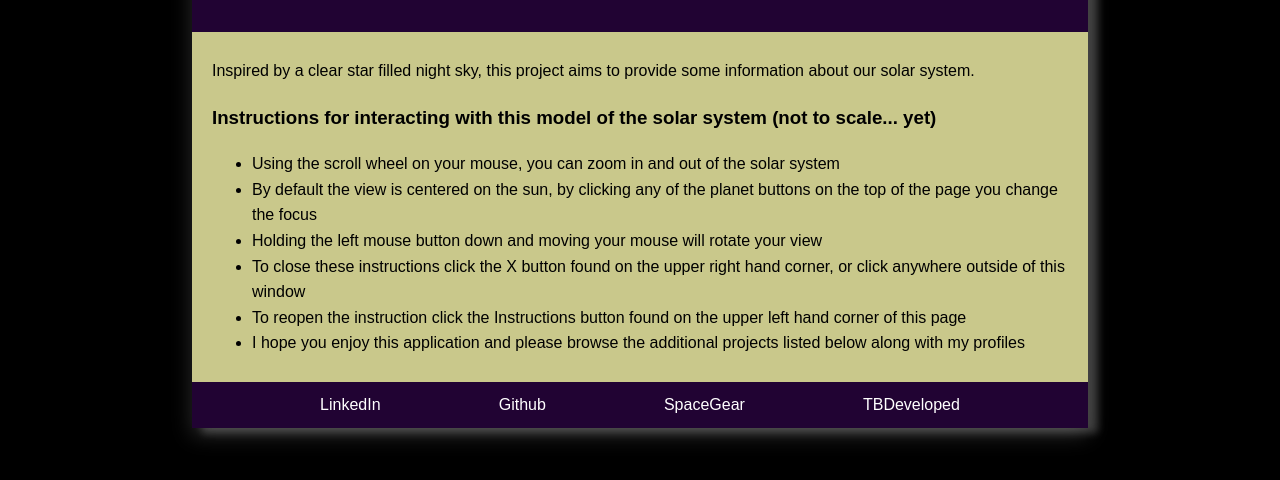
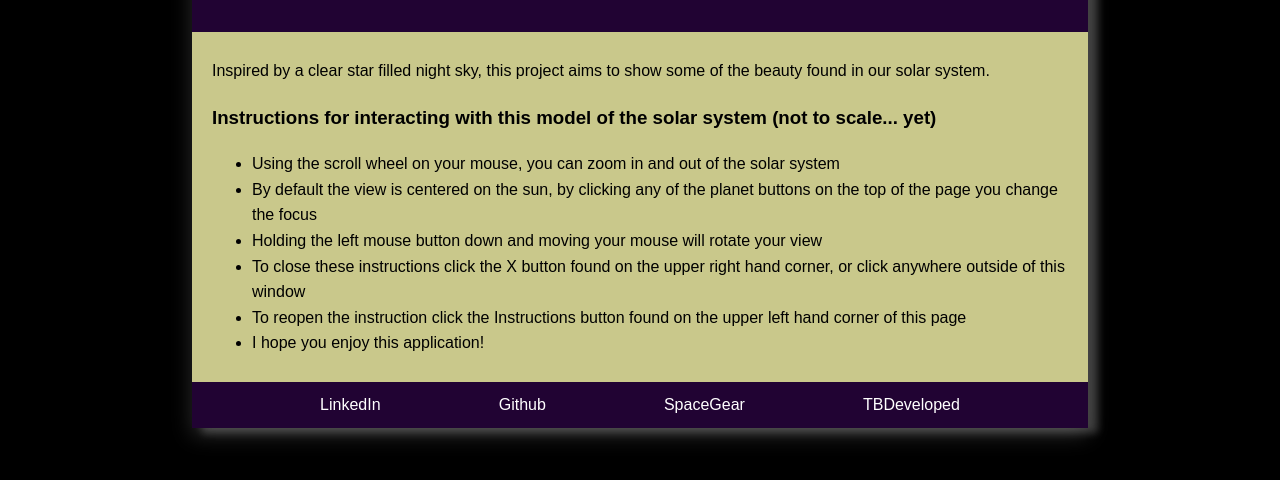
Before and after one commit to tom-cheung/toms-planetarium, a website with bundled scripts: page public/index.html in a window 1280 px wide. Shown: the part 204-684 px from the top of the page. Built offline with nearby package versions, Linux system fonts and the light colour scheme; files whose address does not match are found by name.

Commit message:
add preview image to backimg folder

```diff
--- a/public/index.html
+++ b/public/index.html
@@ -5,6 +5,11 @@
     <meta name="viewport" content="width=device-width, initial-scale=1.0">
     <title>Tom's Planetarium</title>
     <link rel="shortcut icon" type="image/jpg" href="./backimg/favicon.png"/>
+
+    <meta property="og:title" content="Tom's Planetarium"/>
+    <meta property="og:image" content="./backimg/preview.png"/>
+    <meta property="og:description" content="Inspired by a clear star filled night sky, this project aims to show some of the beauty found in our solar system."/>
+    <meta property="og:url" content="https://powerful-reef-66760.herokuapp.com/"/>
 
     <link rel="stylesheet" href="stylesheet/styles.css">
     <link rel="stylesheet" href="stylesheet/profile_canvas.css">
@@ -20,7 +25,7 @@
             </div>
 
             <div class="modal-body">
-                <p>Inspired by a clear star filled night sky, this project aims to provide some information about our solar system.</p>
+                <p>Inspired by a clear star filled night sky, this project aims to show some of the beauty found in our solar system.</p>
                 <h3>Instructions for interacting with this model of the solar system (not to scale... yet)</h3>
                 <ul>
                     <li>Using the scroll wheel on your mouse, you can zoom in and out of the solar system</li>
@@ -28,7 +33,7 @@
                     <li>Holding the left mouse button down and moving your mouse will rotate your view</li>
                     <li>To close these instructions click the X button found on the upper right hand corner, or click anywhere outside of this window</li>
                     <li>To reopen the instruction click the Instructions button found on the upper left hand corner of this page</li>
-                    <li>I hope you enjoy this application and please browse the additional projects listed below along with my profiles</li>
+                    <li>I hope you enjoy this application!</li>
                 </ul>
             </div>
 
```
Also changed, not shown: public/backimg/preview.png (added).
